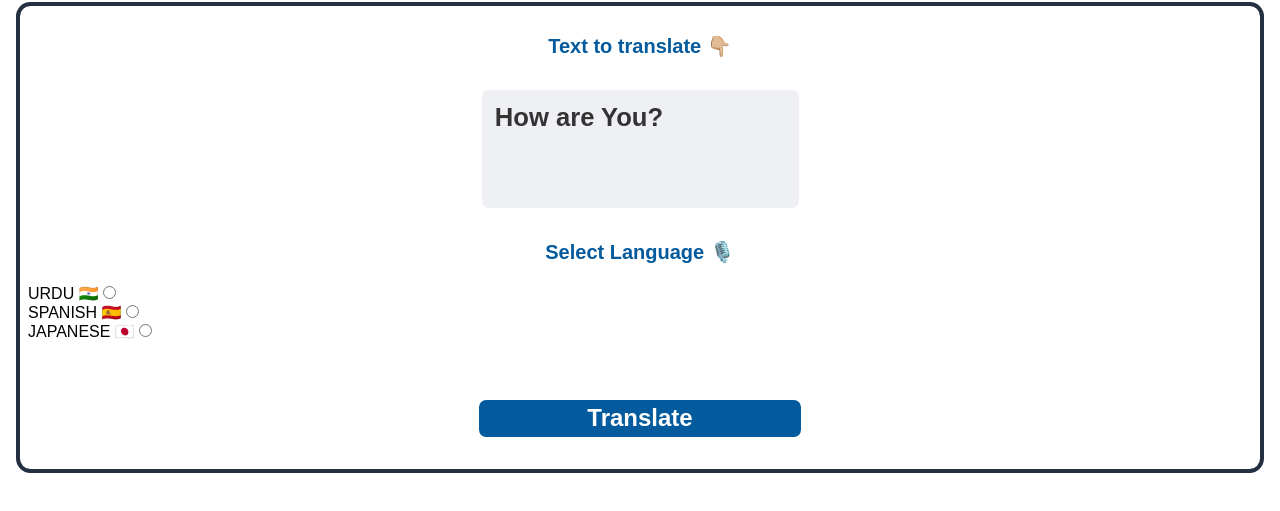
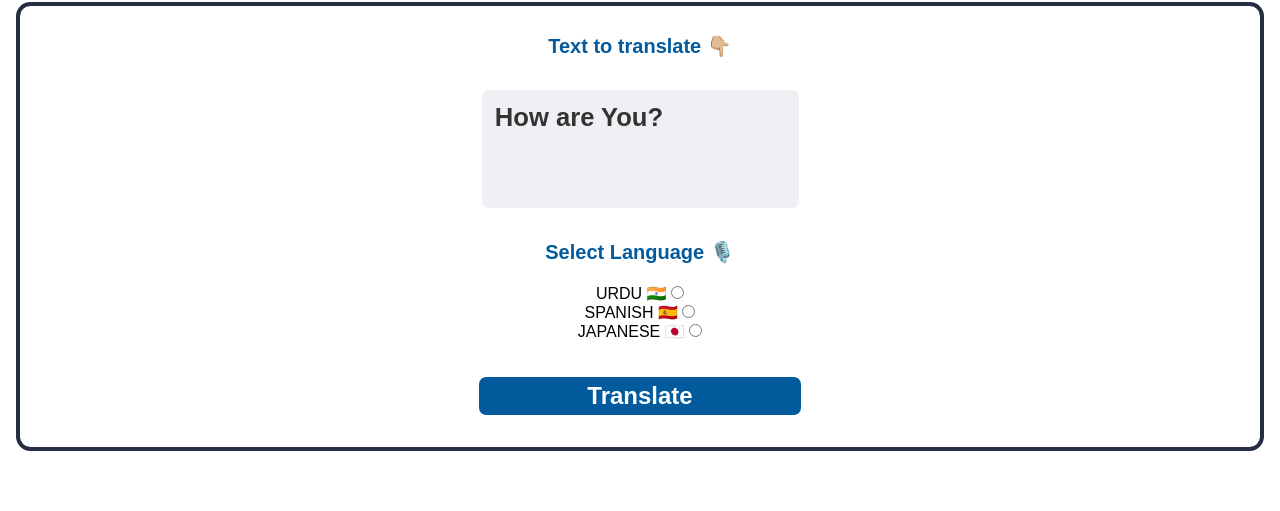
Before and after one commit to Aminkhan-mid/PollyGlot-AI, a website: page public/index.html in a window 1280 px wide. Shown: the part 227-738 px from the top of the page. Drawn offline with Linux system fonts and the light colour scheme; no server answers; a web font is replaced by a local one.

Commit message:
Update index.css

```diff
--- a/public/index.css
+++ b/public/index.css
@@ -64,6 +64,8 @@ textarea::placeholder{
 .input-container{
     display: flex;
     flex-direction: column;
+    justify-content: center;
+    align-items: center;
 }
 
 button{
@@ -77,6 +79,6 @@ button{
     width: 90%;
     max-width: 322px;
     display: block;
-    margin:2.4375em auto 1em;
+    margin:1.5em auto 1em;
     cursor: pointer;
 }
```
